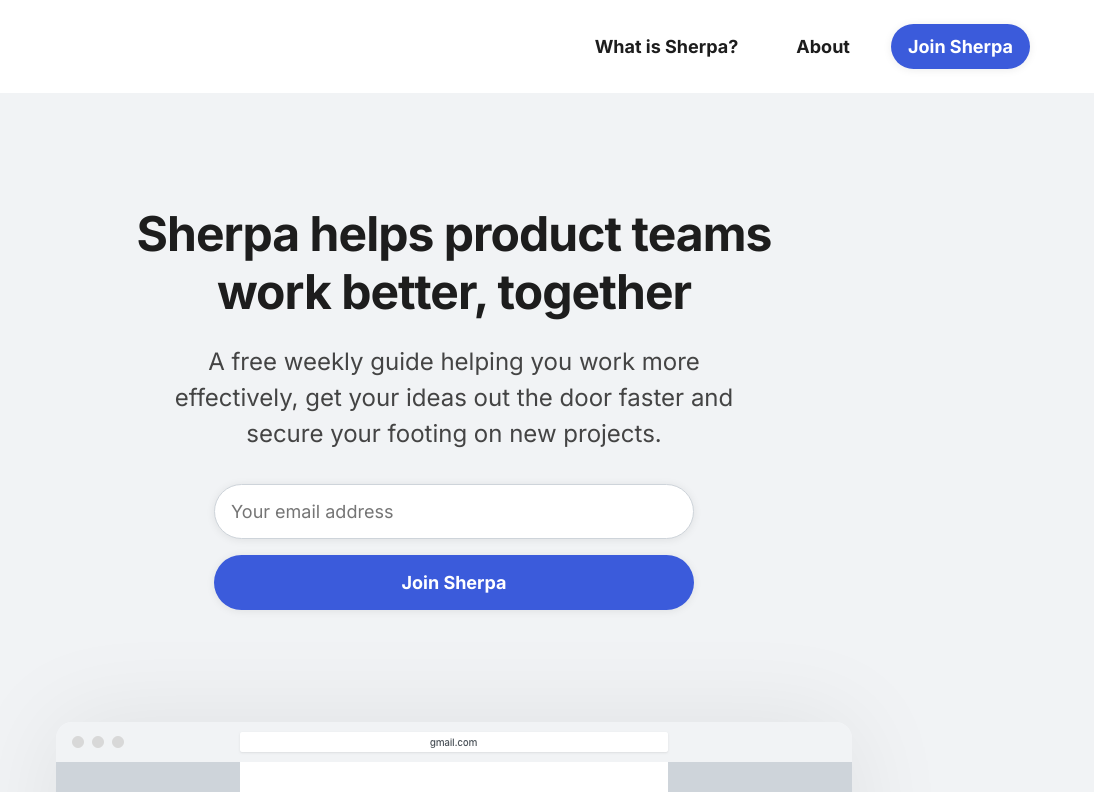
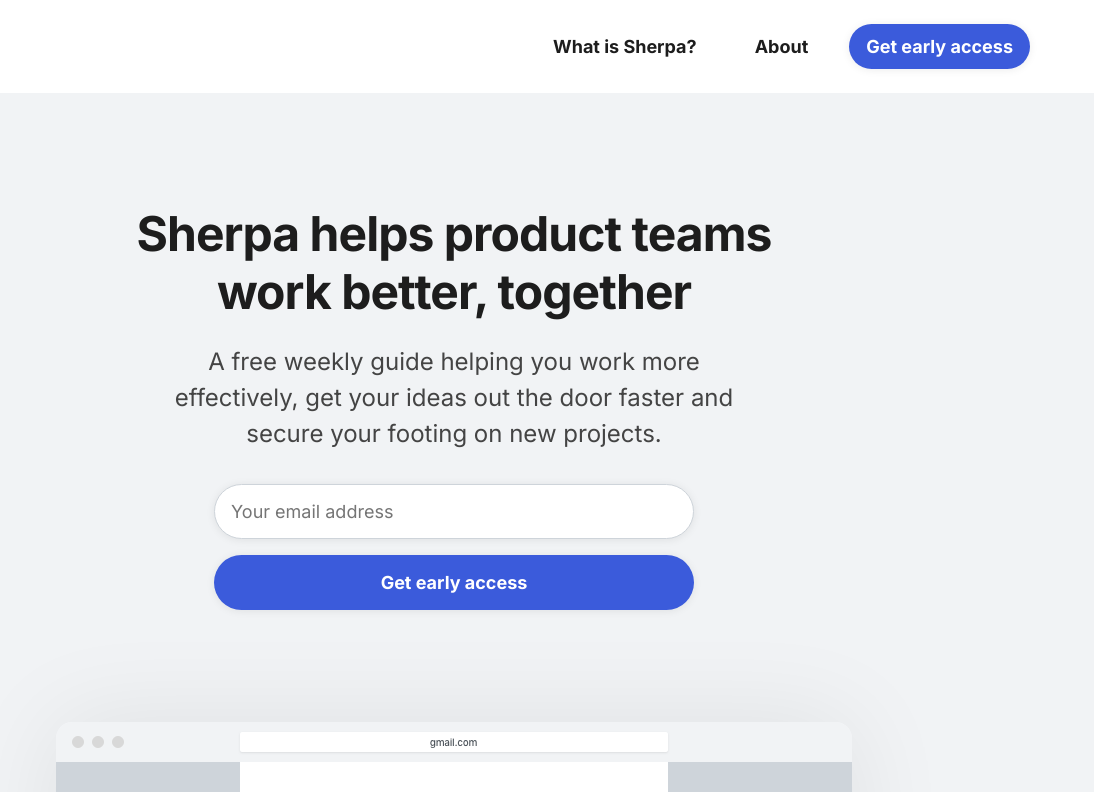
Before and after one commit to heymynameisrob/sherpa-website, an Eleventy site: page index.njk in a window 1280 px wide. Shown: the top 792 px of the page, 186-1280 px from the left. Built offline with nearby package versions, Linux system fonts and the light colour scheme; Eleventy itself is replaced by a stand-in of ours; files that its build step writes are made by us from their sources.

Commit message:
button copy

```diff
--- a/_includes/layouts/base.njk
+++ b/_includes/layouts/base.njk
@@ -75,7 +75,7 @@
           <ul class="nav-links">
             <li><a href="#features" class="button">What is Sherpa?</a></li>
             <li><a href="#about" class="button">About</a></li>
-            <li><a href="https://nuom.us10.list-manage.com/subscribe/post?u=246bdd8043b629a123728cfe5&id=3477d6d0b2" class="button button-primary">Join Sherpa</a></li>
+            <li><a href="https://nuom.us10.list-manage.com/subscribe/post?u=246bdd8043b629a123728cfe5&id=3477d6d0b2" class="button button-primary">Get early access</a></li>
           </ul>
         </div>
       </div>
--- a/_includes/signup.njk
+++ b/_includes/signup.njk
@@ -5,7 +5,7 @@
 	  <input type="email" value="" name="EMAIL" class="email" id="mce-EMAIL" placeholder="Your email address" required>
     <!-- real people should not fill this in and expect good things - do not remove this or risk form bot signups-->
     <div style="position: absolute; left: -5000px;" aria-hidden="true"><input type="text" name="b_246bdd8043b629a123728cfe5_3477d6d0b2" tabindex="-1" value=""></div>
-    <div class="clear"><input type="submit" value="Join Sherpa" name="subscribe" id="mc-embedded-subscribe" class="button button-primary button-block button-lg"></div>
+    <div class="clear"><input type="submit" value="Get early access" name="subscribe" id="mc-embedded-subscribe" class="button button-primary button-block button-lg"></div>
   </div>
 </form>
 </div>
```
